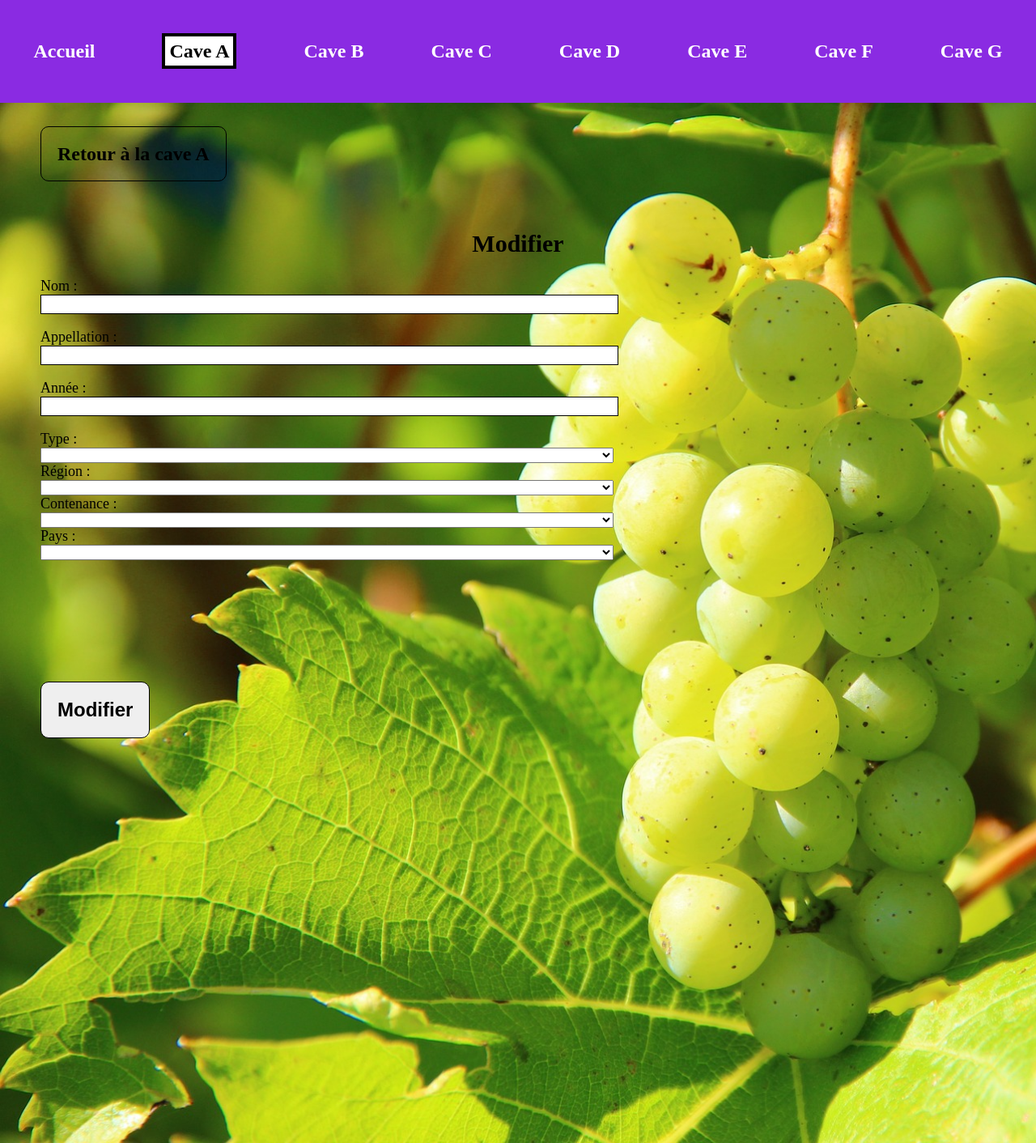
After one commit to thomasop/cave, a PHP site: template Views/cave_a/cave_a_edit/index.twig in a window 1280 px wide. The commit adds this page. Shown: the whole page at 81% size. Run offline with PHP 8.4, Linux system fonts and the light colour scheme; the template is opened without the code that fills it, so the values that code supplies are empty; some libraries are stand-ins or nearby versions.

Commit message:
Add: edit controller and view

```diff
--- a/Public/css/index.css
+++ b/Public/css/index.css
@@ -1,5 +1,5 @@
 main {
-    background-image: url("../assets/grapes.jpg");
+    background-image: url("../assets/grapes.jpg"), url("../../assets/grapes.jpg");
     padding-bottom: 450px;
     background-repeat: no-repeat;
     background-size: cover;
--- a/Public/js/index.js
+++ b/Public/js/index.js
@@ -296,7 +296,6 @@ if (select2) {
       select2.childNodes[25].getAttribute("value") ==
       select2.getAttribute("value")
     ) {
-      console.log(select2);
       select2.childNodes[1].setAttribute(
         "value",
         select2.childNodes[25].getAttribute("value")
--- /dev/null
+++ b/Views/cave_a/cave_a_edit/index.twig
@@ -0,0 +1,115 @@
+{% extends "template.twig" %}
+{% block title %}
+	{% set title = 'Cave A Ajouter' %}
+	{{ title }}
+{% endblock %}
+{% block head %}
+	<link rel="stylesheet" href="../../Public/css/header.css">
+	<link rel="stylesheet" href="../../Public/css/index.css">
+	{{ parent() }}
+{% endblock %}
+{% block body %}
+	{% if _flash.getFlashMessage('stop') %}
+		<div>
+			<p class="errorMessage">{{ _flash.getFlashMessage('stop') }}</p>
+		</div>
+	{% endif %}
+	<header>
+		<ul>
+			<li><a class="linkHeader" href="/cave2/">Accueil</a></li>
+			<li><a class="active linkHeader" href="/cave2/a">Cave A</a></li>
+			<li><a class="linkHeader" href="/cave2/b">Cave B</a></li>
+			<li><a class="linkHeader" href="/cave2/c">Cave C</a></li>
+			<li><a class="linkHeader" href="/cave2/d">Cave D</a></li>
+			<li><a class="linkHeader" href="/cave2/e">Cave E</a></li>
+			<li><a class="linkHeader" href="/cave2/f">Cave F</a></li>
+			<li><a class="linkHeader" href="/cave2/g">Cave G</a></li>
+		</ul>
+	</header>
+	<main>
+		<section>
+			<p class="borderReturn">
+				<a class="link" href="/cave2/a">Retour à la cave A</a>
+			</p>
+			<h1>Modifier</h1>
+			<form action="/cave2/a/edit/{{ apostrophe }}" method="POST">
+				<div class="form-group">
+					<label>Nom :
+					</label>
+					<input type="text" name="nom" class="input form-control" required value="{{ one.nom }}"><br>
+				</div>
+				<div class="form-group form-group-1">
+					<label>Appellation :
+					</label>
+					<input type="text" name="appellation" class="input form-control" required value="{{ one.appellation }}"><br>
+				</div>
+				<div class="form-group form-group-1">
+					<label>Année :
+					</label>
+					<input type="text" name="annee" class="input form-control" required value="{{ one.annee }}"><br>
+				</div>
+				<div class="form-group form-group-1">
+					<label>Type :
+					</label>
+					<select name="type" id="type" required value="{{ one.typev }}">
+						<option>{{ one.typev }}</option>
+						<option value="Vin blanc">Vin blanc</option>
+						<option value="Vin rouge">Vin rouge</option>
+						<option value="Champagne">Champagne</option>
+					</select>
+				</div>
+				<div class="form-group form-group-1">
+					<label>Région :
+					</label>
+					<select name="region" id="region" required value="{{ one.region }}">
+						<option>{{ one.region }}</option>
+						<option value="Alsace">Alsace</option>
+						<option value="Beaujolais">Beaujolais</option>
+						<option value="Bordeaux">Bordeaux</option>
+						<option value="Bourgogne">Bourgogne</option>
+						<option value="Douro">Douro</option>
+						<option value="Jura/Savoie">Jura/Savoie</option>
+						<option value="Languedoc-Roussillon">Languedoc-Roussillon</option>
+						<option value="Provence">Provence</option>
+						<option value="Sud-Ouest">Sud-Ouest</option>
+						<option value="Vallée de la loire">Vallée de la loire</option>
+						<option value="Vallée du Rhône">Vallée du Rhône</option>
+						<option value="Vaud">Vaud</option>
+					</select>
+				</div>
+				<div class="form-group form-group-1">
+					<label>Contenance :
+					</label>
+					<select name="contenance" id="contenance" required value="{{ one.contenance }}">
+						<option>{{ one.contenance }}</option>
+						<option value="20 cl">20 cl</option>
+						<option value="25 cl">25 cl</option>
+						<option value="37,5 cl">37,5 cl</option>
+						<option value="46cl">46cl</option>
+						<option value="75 cl">75 cl</option>
+						<option value="1.5 L">1.5 L</option>
+						<option value="3 L">3 L</option>
+						<option value="4.50 L">4.50 L</option>
+						<option value=" 5 L">
+							5 L</option>
+					</select>
+				</div>
+				<div class="form-group form-group-2">
+					<label>Pays :
+					</label>
+					<select name="pays" id="pays" required value="{{ one.pays }}">
+						<option>{{ one.pays }}</option>
+						<option value="France">France</option>
+						<option value="Espagne">Espagne</option>
+						<option value="Italie">Itaie</option>
+						<option value="Allemagne">Allemagne</option>
+						<option value="Suisse">Suisse</option>
+						<option value="Portugal">Portugal</option>
+					</select>
+				</div>
+				<button class="link borderBot" type="submit">Modifier</button>
+			</form>
+		</section>
+	</main>
+	<script src="../../Public/js/index.js"></script>
+{% endblock %}
```
Also changed, not shown: App/controller/ControllerA.php (+37 -0 lines), App/manager/CaveaManager.php (+19 -0 lines), Config/route.json (+14 -0 lines), Public/assets/grapes.jpg (added).
